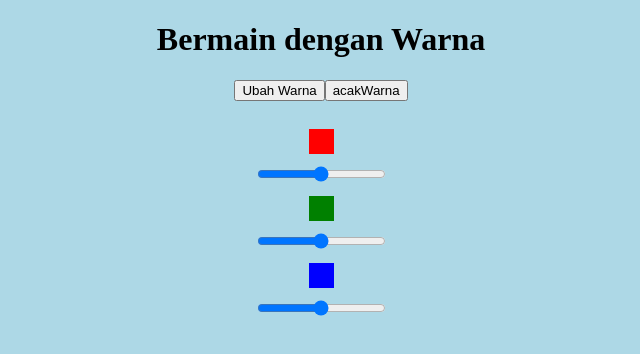
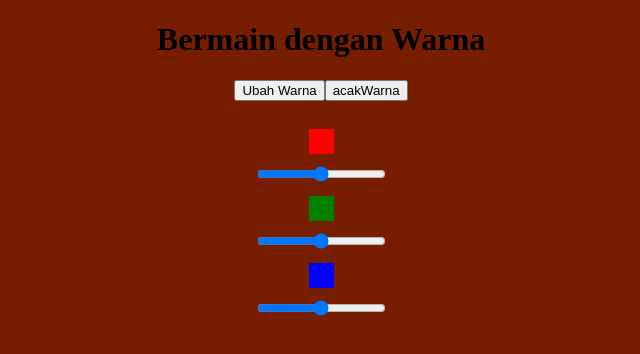
Before and after one commit to HafizIkhsan/belajar-js-DOM, a plain HTML site: page LatihanDOM1/index.html in a window 1280 px wide. Both pictures are taken after a click on the button "Ubah Warna". Shown: the whole page, without its empty margins (319-959 px from the left). Drawn offline with Linux system fonts and the light colour scheme.

Commit message:
Latihan DOM1 Finished

```diff
--- a/LatihanDOM1/script.js
+++ b/LatihanDOM1/script.js
@@ -44,3 +44,10 @@ sBiru.addEventListener('input', function() {
     const b = sBiru.value;
     document.body.style.backgroundColor = 'rgb('+r+','+g+','+b+')';
 });
+
+document.body.addEventListener('mousemove', function(event){
+    const xPos = Math.round((event.clientX / window.innerWidth) * 255);
+    const yPos = Math.round((event.clientY / window.innerHeight) * 255);
+
+    document.body.style.backgroundColor = 'rgb('+xPos+','+yPos+', 0)';
+});
--- a/LatihanDOM1/style.css
+++ b/LatihanDOM1/style.css
@@ -1,3 +1,7 @@
+
+html, body {
+    height: 100%;
+}
 
 body{
     text-align: center;
```
